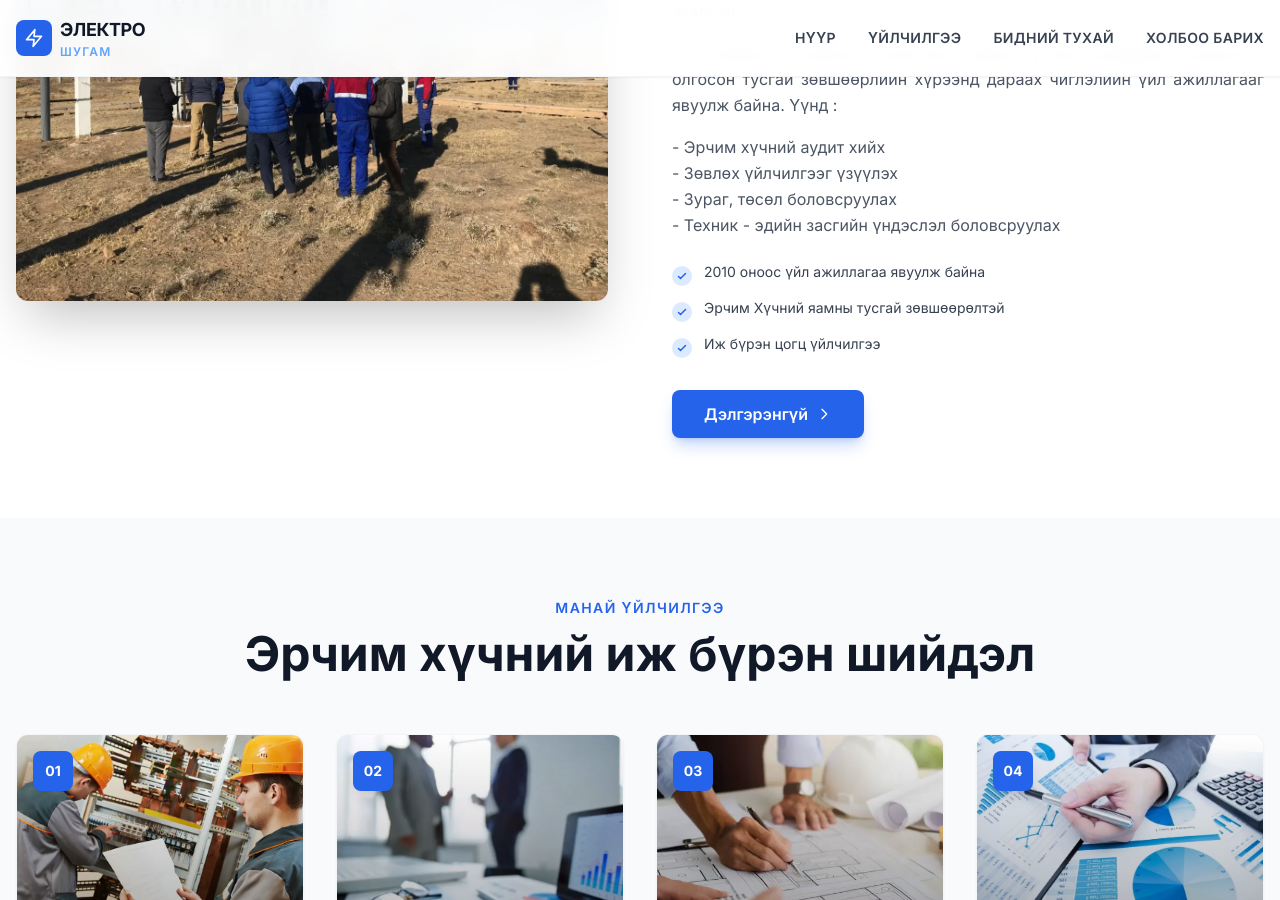
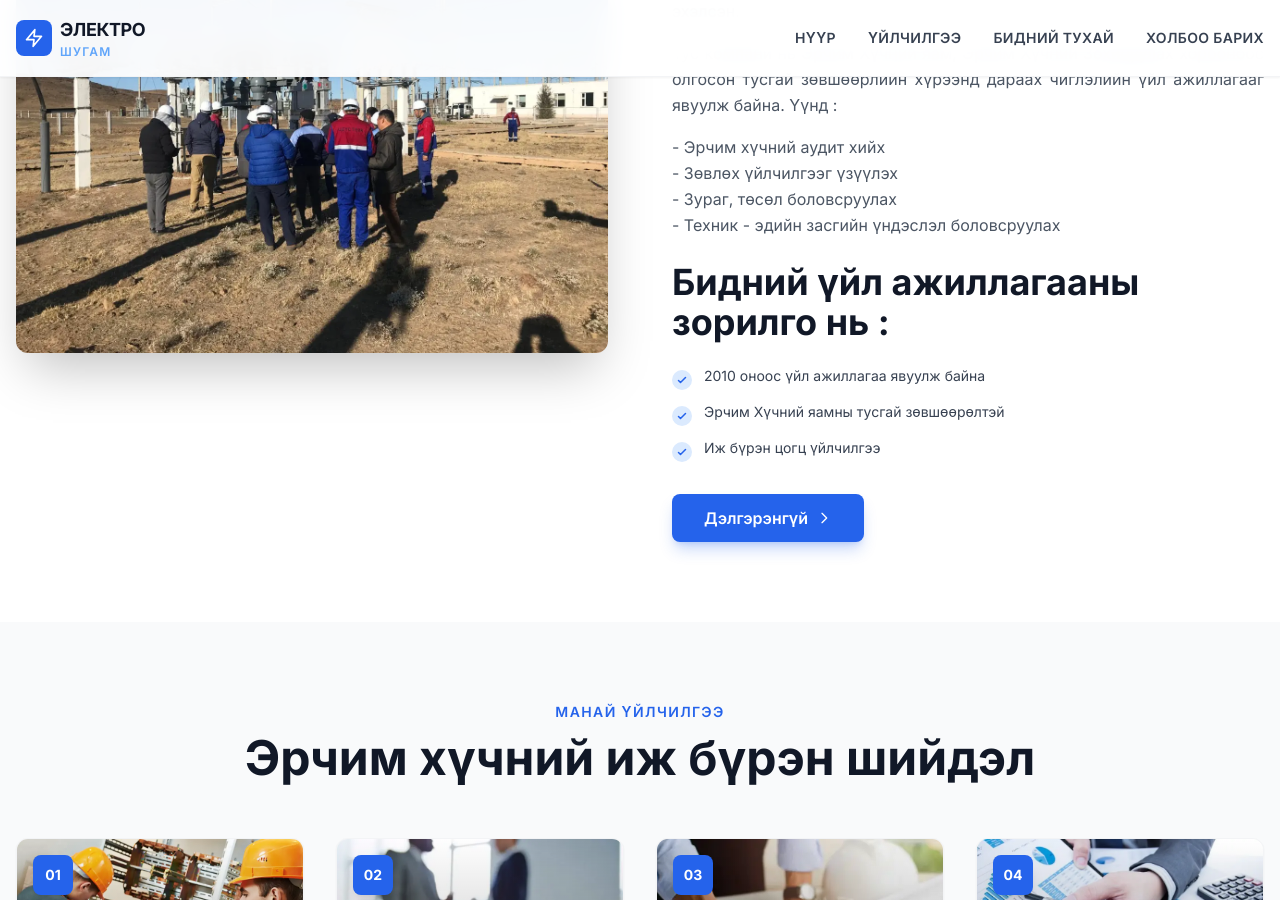
Before and after one commit to electroshugam/electroshugam_web_new, a Jekyll site: the page built from index.html, in a window 1280 px wide and 900 px high, scrolled down 1170 px. Built offline with Jekyll 4.4.1, drawn with Linux system fonts in a browser that asks for light colours; nearby versions of some CDN libraries.

Commit message:
fig update

```diff
--- a/index.html
+++ b/index.html
@@ -50,6 +50,7 @@ body_class: hero-dark
               - Техник - эдийн засгийн үндэслэл боловсруулах</p>
         </div>
         <ul class="space-y-3 mb-8">
+          <h3 class="text-2xl md:text-3xl lg:text-4xl font-bold mb-6 text-gray-900 leading-tight">Бидний үйл ажиллагааны зорилго нь :</h3>
           <li class="flex items-start">
             <span class="mr-3 flex-shrink-0 mt-1"><span class="w-5 h-5 rounded-full bg-blue-100 flex items-center justify-center"><svg class="w-3 h-3 text-blue-600" fill="none" stroke="currentColor" stroke-width="3" viewBox="0 0 24 24"><path stroke-linecap="round" stroke-linejoin="round" d="M5 13l4 4L19 7"/></svg></span></span>
             <span class="text-gray-700 text-sm">2010 оноос үйл ажиллагаа явуулж байна</span>
```
